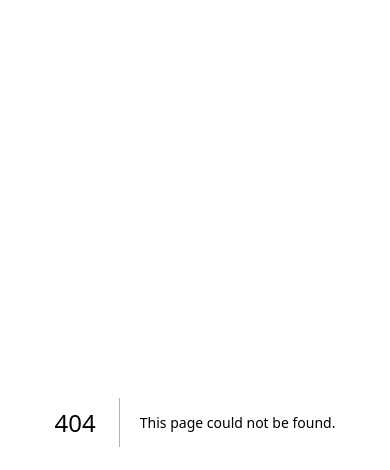
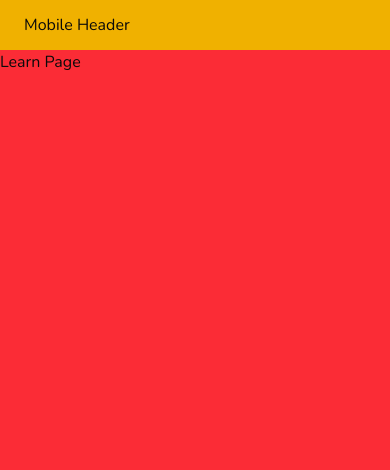
Before and after one commit to tyviledev/lingo, a Next.js app: page /learn in a window 390 px wide. Before the commit this address had no page. Shown: the top 470 px of the page. Built offline with nearby package versions, Linux system fonts and the light colour scheme.

Commit message:
step 1 - main layout and responsive sidebar

```diff
--- /dev/null
+++ b/app/(main)/layout.tsx
@@ -0,0 +1,20 @@
+import { MobileHeader } from "@/components/custom/mobile-header";
+import { Sidebar } from "@/components/custom/sidebar";
+
+type Props = {
+  children: React.ReactNode;
+};
+
+const MainLayout = ({ children }: Props) => {
+  return (
+    <>
+      <MobileHeader />
+      <Sidebar className="hidden lg:flex" />
+      <main className="lg:pl-[256px] h-full pt-[50px] lg:pt-0">
+        <div className="bg-red-500 h-full">{children}</div>
+      </main>
+    </>
+  );
+};
+
+export default MainLayout;
--- /dev/null
+++ b/app/(main)/learn/page.tsx
@@ -0,0 +1,5 @@
+const LearnPage = () => {
+  return <div>Learn Page</div>;
+};
+
+export default LearnPage;
--- a/app/globals.css
+++ b/app/globals.css
@@ -2,6 +2,11 @@
 @import "tw-animate-css";
 
 @custom-variant dark (&:is(.dark *));
+
+html,
+body {
+  @apply h-full;
+}
 
 @theme inline {
   --color-background: var(--background);
--- /dev/null
+++ b/components/custom/mobile-header.tsx
@@ -0,0 +1,7 @@
+export const MobileHeader = () => {
+  return (
+    <nav className="lg:hidden px-6 h-[50px] flex items-center bg-yellow-500 top-0 w-full fixed z-50">
+      Mobile Header
+    </nav>
+  );
+};
--- /dev/null
+++ b/components/custom/sidebar.tsx
@@ -0,0 +1,18 @@
+import { cn } from "@/lib/utils";
+
+type Props = {
+  className?: string;
+};
+
+export const Sidebar = ({ className }: Props) => {
+  return (
+    <div
+      className={cn(
+        "flex flex-col h-full bg-blue-500 lg:w-[256px] lg:fixed lg:-left-0 lg:top-0",
+        className
+      )}
+    >
+      Sidebar
+    </div>
+  );
+};
```
